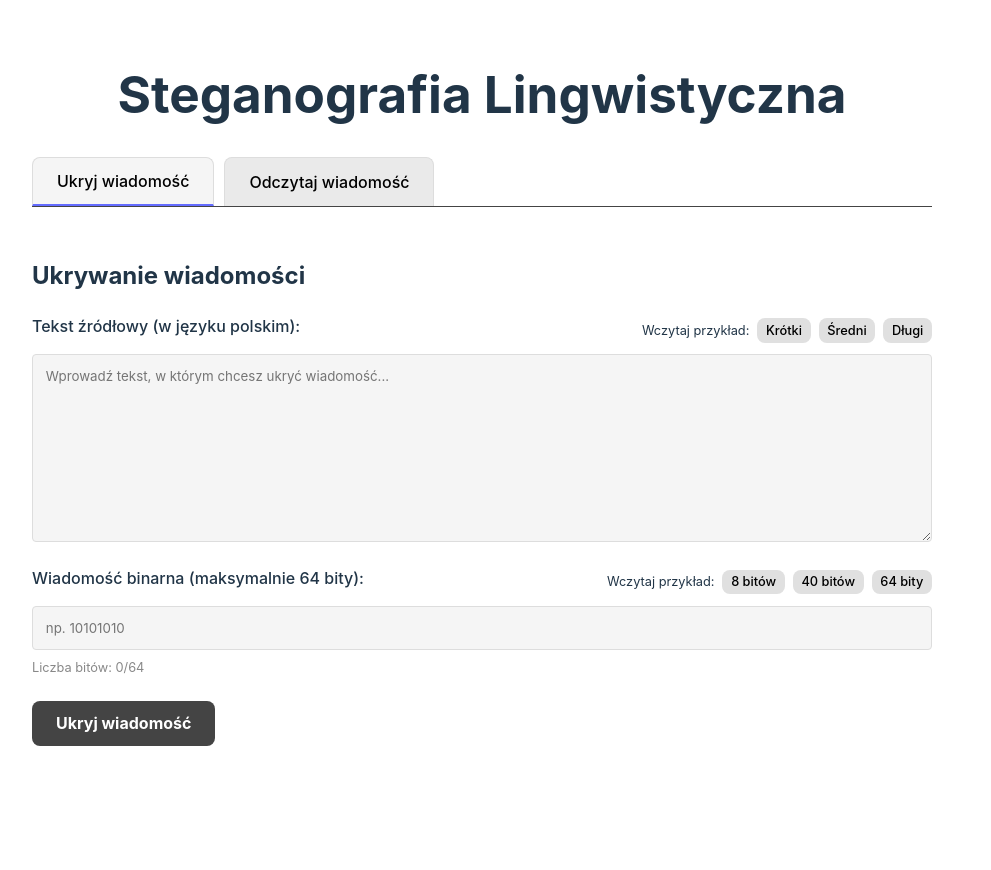
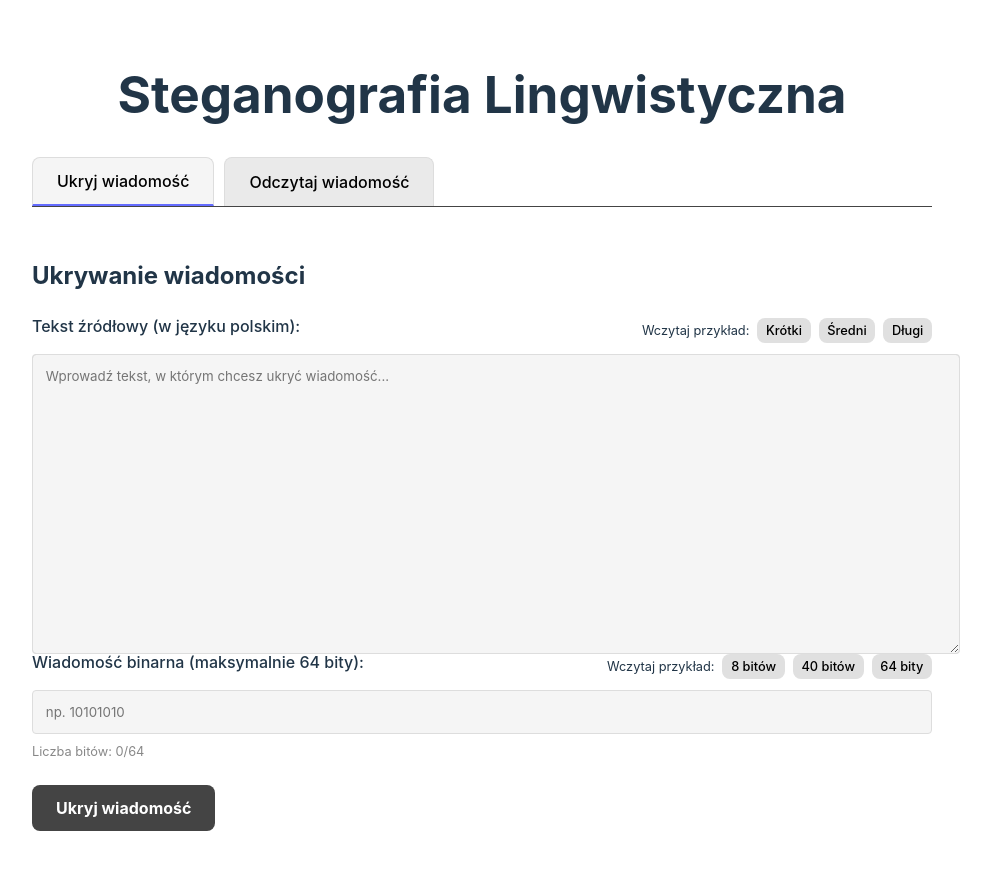
Before and after one commit to olekgolus11/stegano-lab1, a React (Vite) app: page / in a window 1280 px wide. Shown: the top 870 px of the page, without its empty margins (158-1149 px from the left). Before the commit the page ends 810 px from the top, so only its background shows below. Built offline with nearby package versions, Linux system fonts and the light colour scheme.

Commit message:
Add highlighting to input

```diff
--- a/src/App.css
+++ b/src/App.css
@@ -74,7 +74,8 @@
     border-bottom: 2px solid #646cff;
 }
 
-.encode-section, .decode-section {
+.encode-section,
+.decode-section {
     width: 100%;
 }
 
@@ -111,7 +112,9 @@ label {
     background-color: #3a3a3a;
 }
 
-textarea, input[type="text"], input[type="number"] {
+textarea,
+input[type="text"],
+input[type="number"] {
     padding: 0.8rem;
     border-radius: 4px;
     border: 1px solid #444;
@@ -143,7 +146,8 @@ button:disabled {
     margin-bottom: 2rem;
 }
 
-.encoded-text, .extracted-message {
+.encoded-text,
+.extracted-message {
     padding: 1rem;
     background-color: #1a1a1a;
     border-radius: 4px;
@@ -195,8 +199,94 @@ button:disabled {
     color: #888 !important;
 }
 
+/* Highlighted textarea styling */
+.highlighted-textarea-container {
+    position: relative;
+    width: 100%;
+}
+
+.highlighted-textarea-container .text-input {
+    position: absolute;
+    top: 0;
+    left: 0;
+    width: 100%;
+    height: 100%;
+    color: transparent;
+    background: transparent;
+    caret-color: white; /* Makes the cursor visible */
+    resize: vertical;
+    z-index: 2;
+}
+
 @media (prefers-color-scheme: light) {
-  textarea, input[type="text"], input[type="number"] {
+    .highlighted-textarea-container .text-input {
+        caret-color: #213547; /* Dark cursor for light mode */
+    }
+}
+
+.highlighted-textarea-container .highlight-layer {
+    position: absolute;
+    top: 0;
+    left: 0;
+    width: 100%;
+    height: 100%;
+    padding: 0.8rem; /* Match textarea padding */
+    font-family: inherit;
+    font-size: inherit;
+    line-height: inherit;
+    white-space: pre-wrap;
+    word-wrap: break-word;
+    overflow-wrap: break-word;
+    overflow: auto;
+    background-color: #1a1a1a;
+    border: 1px solid #444;
+    border-radius: 4px;
+    color: white;
+    pointer-events: none; /* Pass events to textarea beneath */
+    z-index: 1;
+}
+
+@media (prefers-color-scheme: light) {
+    .highlighted-textarea-container .highlight-layer {
+        background-color: #f5f5f5;
+        color: #213547;
+        border-color: #ddd;
+    }
+}
+
+/* Style for words with synonyms */
+.has-synonym {
+    background-color: rgba(100, 108, 255, 0.2);
+    border-radius: 2px;
+    padding: 0 2px;
+    position: relative;
+}
+
+/* Add a subtle underline effect */
+.has-synonym::after {
+    content: "";
+    position: absolute;
+    left: 0;
+    right: 0;
+    bottom: 0;
+    height: 2px;
+    background-color: rgba(100, 108, 255, 0.4);
+}
+
+/* Make the height match textarea height */
+.highlighted-textarea-container {
+    min-height: 200px; /* Adjust based on rows */
+}
+
+/* Make textarea select/highlight work properly */
+.highlighted-textarea-container .text-input::selection {
+    background-color: rgba(100, 108, 255, 0.3);
+}
+
+@media (prefers-color-scheme: light) {
+    textarea,
+    input[type="text"],
+    input[type="number"] {
         background-color: #f5f5f5;
         color: #213547;
         border-color: #ddd;
@@ -219,7 +309,8 @@ button:disabled {
         background-color: #eaeaea;
     }
 
-  .encoded-text, .extracted-message {
+    .encoded-text,
+    .extracted-message {
         background-color: #f5f5f5;
         border: 1px solid #ddd;
     }
--- a/src/App.tsx
+++ b/src/App.tsx
@@ -1,7 +1,77 @@
-import { useState } from "react";
+import { useState, useEffect, useRef } from "react";
 import "./App.css";
-import { hideMessage, extractMessage, hasSynonyms } from "./services/steganography";
+import { hideMessage, extractMessage, hasSynonyms, tokenizeText, isWord } from "./services/steganography";
 import { sampleTexts, sampleBinaryMessages } from "./services/sampleData";
+
+// New component for highlighting words with synonyms
+interface HighlightedTextareaProps {
+    value: string;
+    onChange: (value: string) => void;
+    rows: number;
+    placeholder: string;
+}
+
+const HighlightedTextarea: React.FC<HighlightedTextareaProps> = ({ value, onChange, rows, placeholder }) => {
+    const textareaRef = useRef<HTMLTextAreaElement>(null);
+    const highlightRef = useRef<HTMLDivElement>(null);
+    const containerRef = useRef<HTMLDivElement>(null);
+
+    useEffect(() => {
+        // Set initial height based on rows
+        if (containerRef.current) {
+            const lineHeight = 1.5; // Common line height
+            const padding = 16; // Approx padding (8px * 2)
+            const heightPx = rows * lineHeight * 16 + padding * 2; // 16px is typical base font size
+            containerRef.current.style.height = `${heightPx}px`;
+        }
+    }, [rows]);
+
+    // Process the text to highlight words with synonyms
+    const getHighlightedText = () => {
+        if (!value) return "";
+
+        const tokens = tokenizeText(value);
+        const highlightedTokens = tokens.map((token) => {
+            if (isWord(token) && hasSynonyms(token)) {
+                return `<span class="has-synonym">${token}</span>`;
+            }
+            return token;
+        });
+
+        return highlightedTokens.join("");
+    };
+
+    // Sync scrolling between the textarea and the highlight layer
+    const handleScroll = () => {
+        if (textareaRef.current && highlightRef.current) {
+            highlightRef.current.scrollTop = textareaRef.current.scrollTop;
+            highlightRef.current.scrollLeft = textareaRef.current.scrollLeft;
+        }
+    };
+
+    // Handle textarea resize
+    const handleResize = () => {
+        if (containerRef.current && textareaRef.current) {
+            containerRef.current.style.height = `${textareaRef.current.offsetHeight}px`;
+        }
+    };
+
+    return (
+        <div className="highlighted-textarea-container" ref={containerRef}>
+            <div ref={highlightRef} className="highlight-layer" dangerouslySetInnerHTML={{ __html: getHighlightedText() }} />
+            <textarea
+                ref={textareaRef}
+                value={value}
+                onChange={(e) => onChange(e.target.value)}
+                onScroll={handleScroll}
+                onInput={handleResize}
+                rows={rows}
+                placeholder={placeholder}
+                className="text-input"
+            />
+        </div>
+    );
+};
 
 function App() {
     const [sourceText, setSourceText] = useState("");
@@ -104,10 +174,10 @@ function App() {
                                 </button>
                             </div>
                         </div>
-                        <textarea
-                            id="sourceText"
+                        {/* Replace standard textarea with HighlightedTextarea */}
+                        <HighlightedTextarea
                             value={sourceText}
-                            onChange={(e) => setSourceText(e.target.value)}
+                            onChange={setSourceText}
                             rows={10}
                             placeholder="Wprowadź tekst, w którym chcesz ukryć wiadomość..."
                         />
```
Lines whose indentation alone changed are shown as unchanged.
